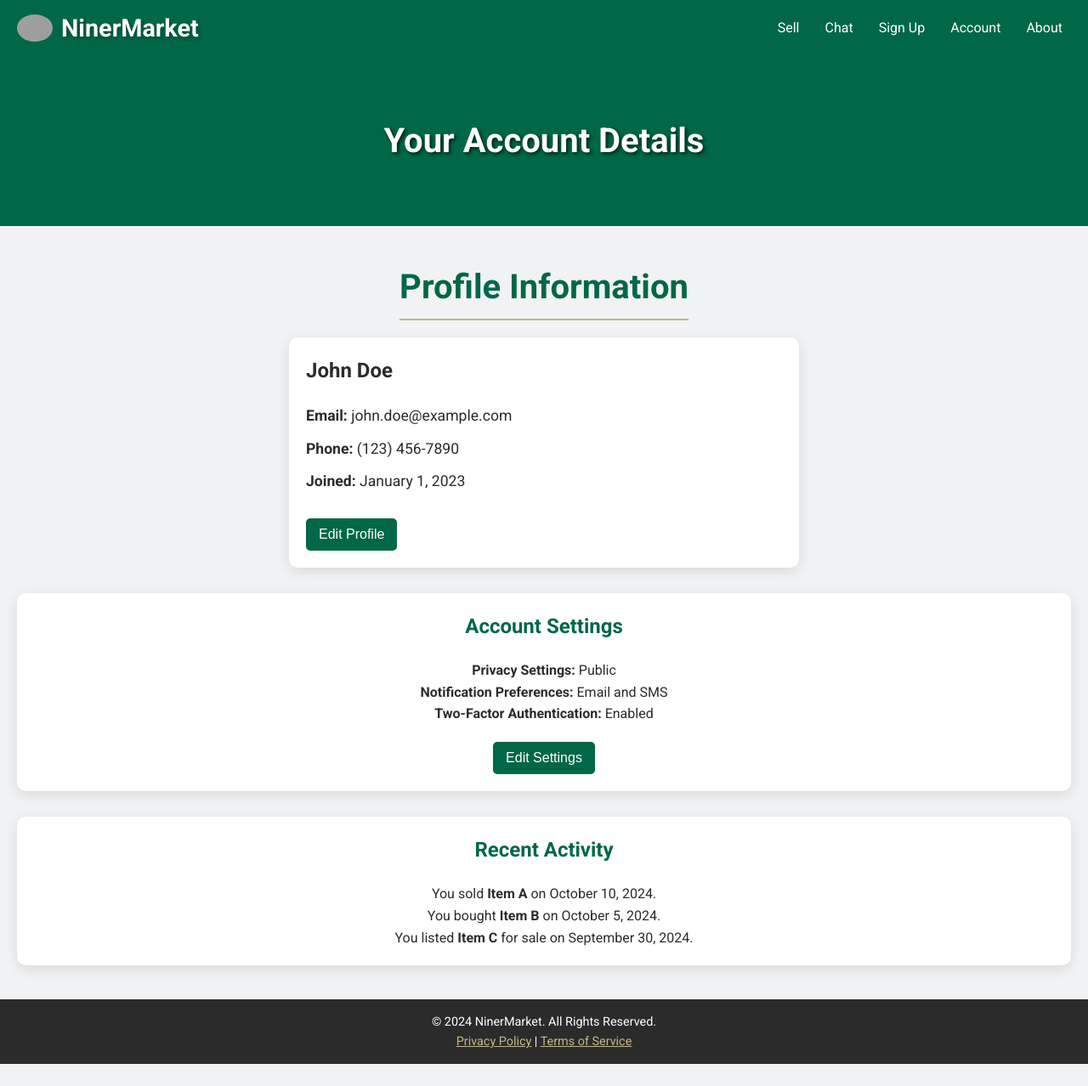
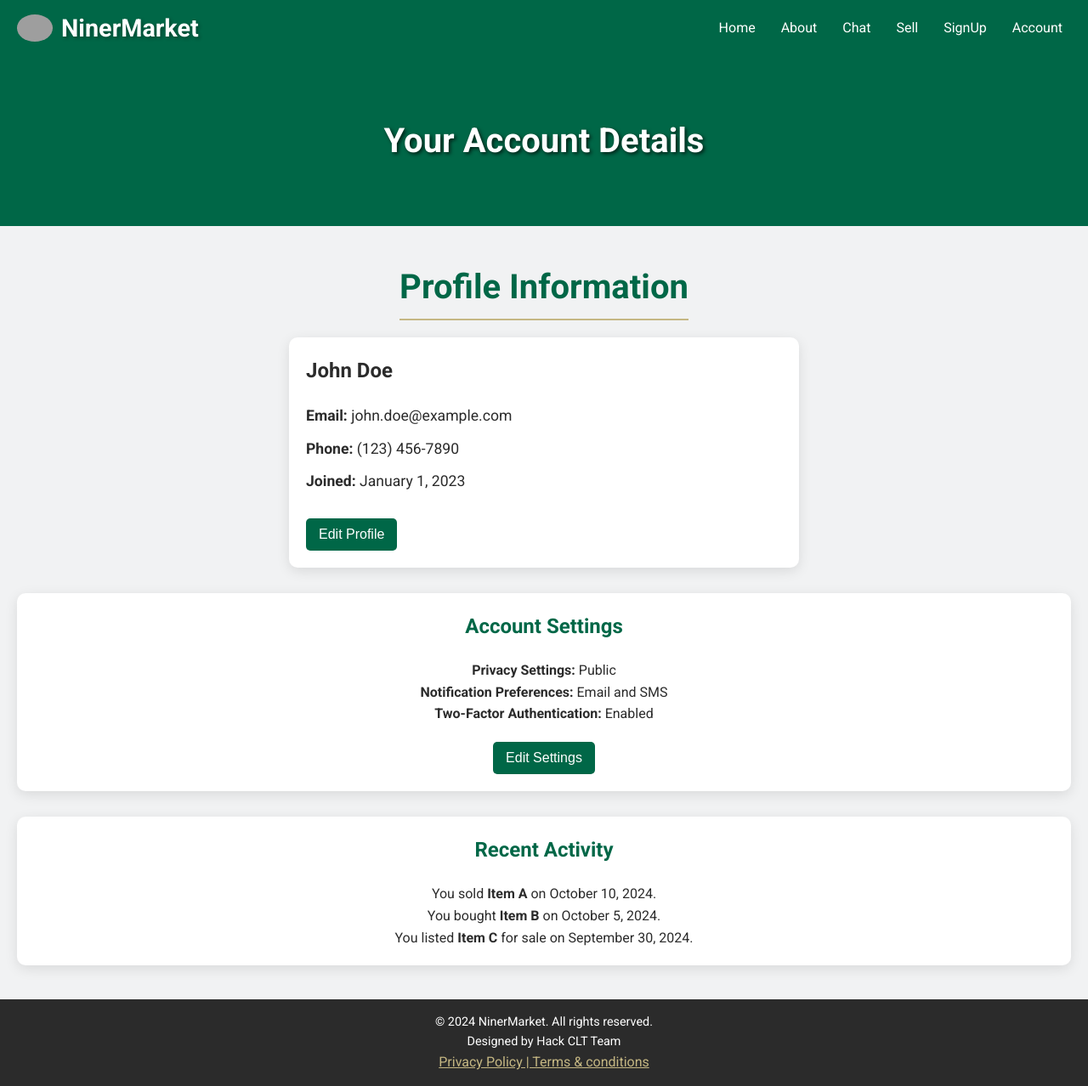
Before and after one commit to bp42s/uncc-hackathon, a website: page views/account.html in a window 1280 px wide. Shown: the whole page at 85% size. Before the commit the page ends 1252 px from the top, so only its background shows below. Drawn offline with Linux system fonts and the light colour scheme; grey boxes are pictures that could not be loaded.

Commit message:
fixed hyper links

```diff
--- a/views/account.html
+++ b/views/account.html
@@ -227,11 +227,12 @@
         </div>
         <i class="fas fa-bars menu-toggle"></i>
         <div class="nav-links">
-            <a href="localhost:3000/sell">Sell</a>
-            <a href="localhost:3000/chat">Chat</a>
-            <a href="localhost:3000/sign_up">Sign Up</a>
-            <a href="localhost:3000/account">Account</a>
-            <a href="localhost:3000/about">About</a>
+            <a href="http://localhost:3000/index">Home</a>
+            <a href="http://localhost:3000/about">About</a>
+            <a href="http://localhost:3000/chat">Chat</a>
+            <a href="http://localhost:3000/sell">Sell</a>
+            <a href="http://localhost:3000/signup">SignUp</a>
+            <a href="http://localhost:3000/account">Account</a>
         </div>
     </div>
 
@@ -269,8 +270,9 @@
 
     <!-- Footer -->
     <footer>
-        <p>&copy; 2024 NinerMarket. All Rights Reserved.</p>
-        <p><a href="#">Privacy Policy</a> | <a href="#">Terms of Service</a></p>
+        <p>&copy; 2024 NinerMarket. All rights reserved.</p>
+        <p>Designed by Hack CLT Team</p>
+        <a href="#">Privacy Policy | Terms & conditions</a></p>
     </footer>
 
     <!-- JavaScript for Navbar Toggle -->
```
Also changed, not shown: views/about.html (+3 -1 lines), views/chat.html (+9 -7 lines), views/sell.html (+9 -7 lines), views/signup.html (+9 -7 lines).
